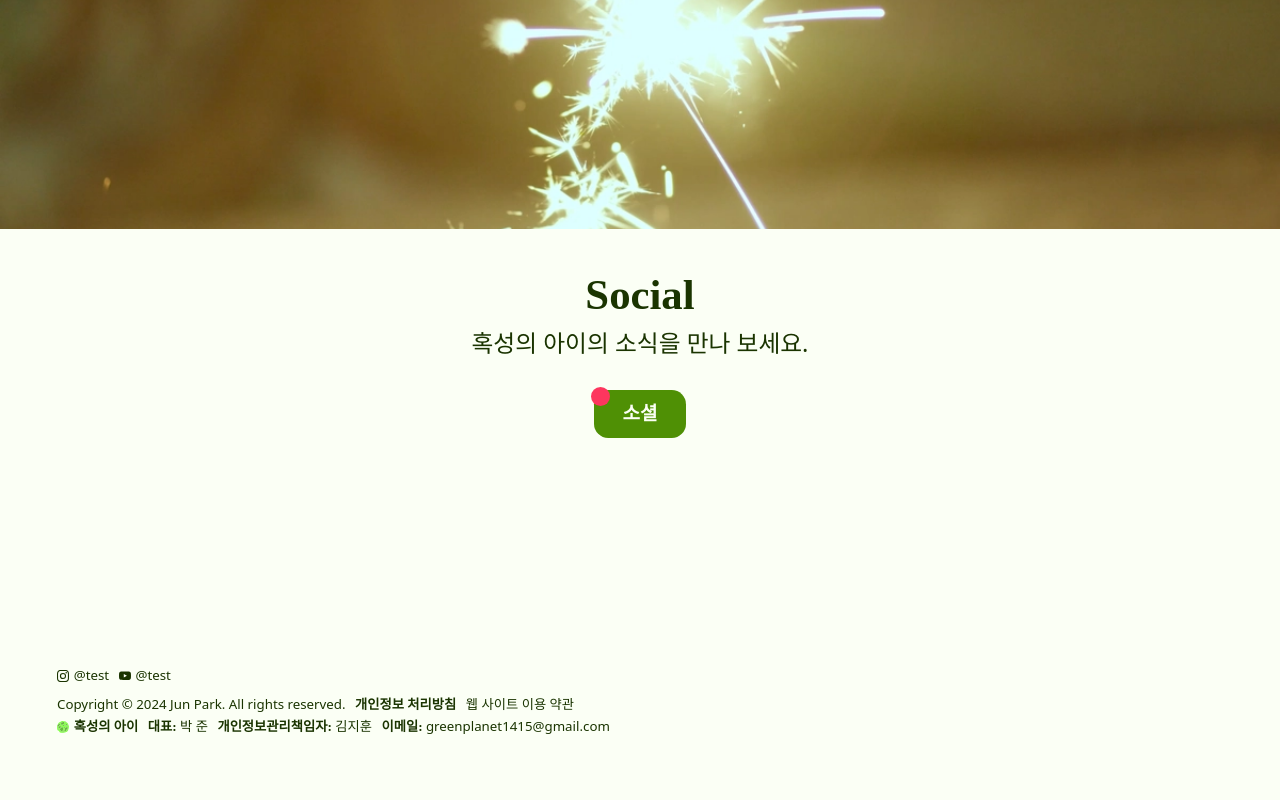
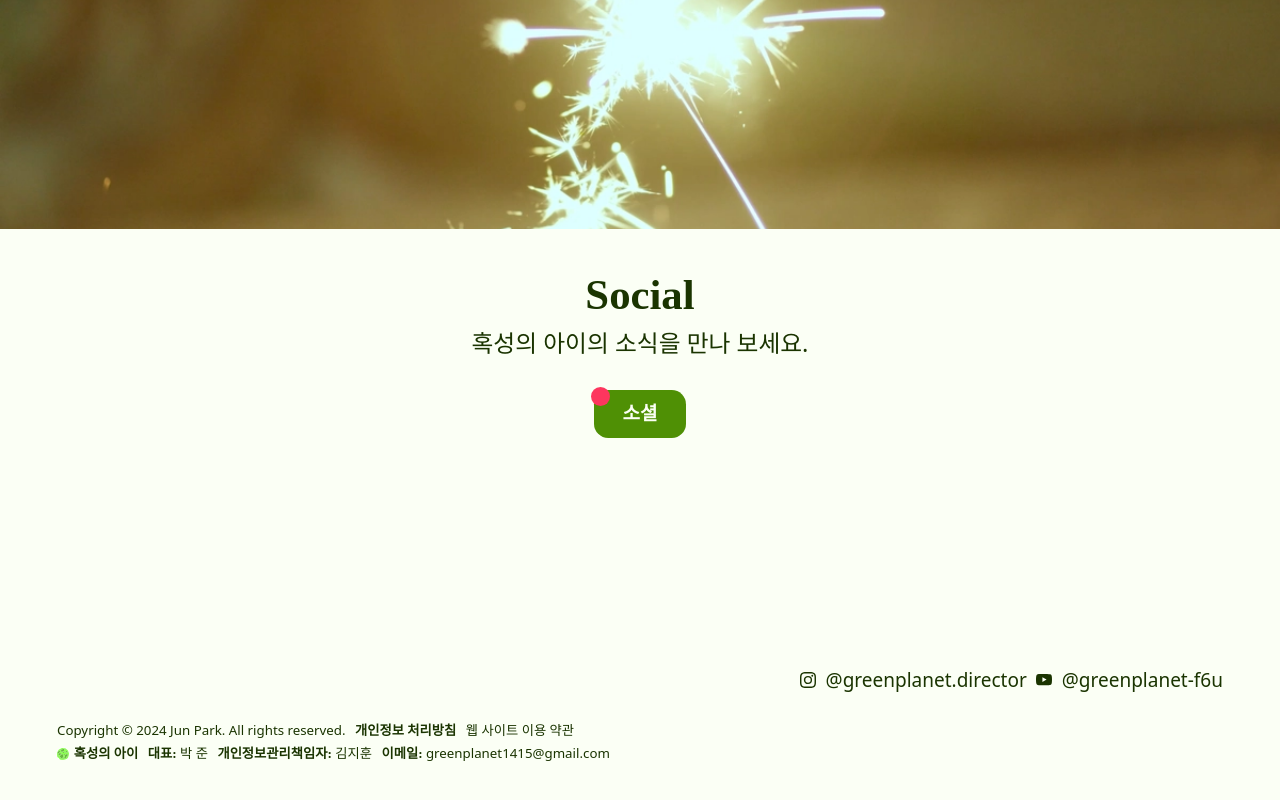
Before and after one commit to jihun-io/grnplnt, a Next.js app: page / in a window 1280 px wide. Shown: the part 5990-6790 px from the top of the page. Before the commit the page ends 6765 px from the top, so only its background shows below. Built offline with nearby package versions, Linux system fonts and the light colour scheme; a web font is replaced by a local one.

Commit message:
Footer 소셜 미디어 링크 수정

```diff
--- a/src/components/footer.js
+++ b/src/components/footer.js
@@ -5,10 +5,10 @@ function IconYouTube() {
   return (
     <svg
       xmlns="http://www.w3.org/2000/svg"
-      width="12"
-      height="12"
+      width="16"
+      height="16"
       fill="currentColor"
-      className="bi bi-youtube mr-1"
+      className="bi bi-youtube mr-2"
       viewBox="0 0 16 16"
     >
       <path d="M8.051 1.999h.089c.822.003 4.987.033 6.11.335a2.01 2.01 0 0 1 1.415 1.42c.101.38.172.883.22 1.402l.01.104.022.26.008.104c.065.914.073 1.77.074 1.957v.075c-.001.194-.01 1.108-.082 2.06l-.008.105-.009.104c-.05.572-.124 1.14-.235 1.558a2.01 2.01 0 0 1-1.415 1.42c-1.16.312-5.569.334-6.18.335h-.142c-.309 0-1.587-.006-2.927-.052l-.17-.006-.087-.004-.171-.007-.171-.007c-1.11-.049-2.167-.128-2.654-.26a2.01 2.01 0 0 1-1.415-1.419c-.111-.417-.185-.986-.235-1.558L.09 9.82l-.008-.104A31 31 0 0 1 0 7.68v-.123c.002-.215.01-.958.064-1.778l.007-.103.003-.052.008-.104.022-.26.01-.104c.048-.519.119-1.023.22-1.402a2.01 2.01 0 0 1 1.415-1.42c.487-.13 1.544-.21 2.654-.26l.17-.007.172-.006.086-.003.171-.007A100 100 0 0 1 7.858 2zM6.4 5.209v4.818l4.157-2.408z" />
@@ -20,10 +20,10 @@ function IconInstagram() {
   return (
     <svg
       xmlns="http://www.w3.org/2000/svg"
-      width="12"
-      height="12"
+      width="16"
+      height="16"
       fill="currentColor"
-      className="bi bi-instagram mr-1"
+      className="bi bi-instagram mr-2"
       viewBox="0 0 16 16"
     >
       <path d="M8 0C5.829 0 5.556.01 4.703.048 3.85.088 3.269.222 2.76.42a3.9 3.9 0 0 0-1.417.923A3.9 3.9 0 0 0 .42 2.76C.222 3.268.087 3.85.048 4.7.01 5.555 0 5.827 0 8.001c0 2.172.01 2.444.048 3.297.04.852.174 1.433.372 1.942.205.526.478.972.923 1.417.444.445.89.719 1.416.923.51.198 1.09.333 1.942.372C5.555 15.99 5.827 16 8 16s2.444-.01 3.298-.048c.851-.04 1.434-.174 1.943-.372a3.9 3.9 0 0 0 1.416-.923c.445-.445.718-.891.923-1.417.197-.509.332-1.09.372-1.942C15.99 10.445 16 10.173 16 8s-.01-2.445-.048-3.299c-.04-.851-.175-1.433-.372-1.941a3.9 3.9 0 0 0-.923-1.417A3.9 3.9 0 0 0 13.24.42c-.51-.198-1.092-.333-1.943-.372C10.443.01 10.172 0 7.998 0zm-.717 1.442h.718c2.136 0 2.389.007 3.232.046.78.035 1.204.166 1.486.275.373.145.64.319.92.599s.453.546.598.92c.11.281.24.705.275 1.485.039.843.047 1.096.047 3.231s-.008 2.389-.047 3.232c-.035.78-.166 1.203-.275 1.485a2.5 2.5 0 0 1-.599.919c-.28.28-.546.453-.92.598-.28.11-.704.24-1.485.276-.843.038-1.096.047-3.232.047s-2.39-.009-3.233-.047c-.78-.036-1.203-.166-1.485-.276a2.5 2.5 0 0 1-.92-.598 2.5 2.5 0 0 1-.6-.92c-.109-.281-.24-.705-.275-1.485-.038-.843-.046-1.096-.046-3.233s.008-2.388.046-3.231c.036-.78.166-1.204.276-1.486.145-.373.319-.64.599-.92s.546-.453.92-.598c.282-.11.705-.24 1.485-.276.738-.034 1.024-.044 2.515-.045zm4.988 1.328a.96.96 0 1 0 0 1.92.96.96 0 0 0 0-1.92m-4.27 1.122a4.109 4.109 0 1 0 0 8.217 4.109 4.109 0 0 0 0-8.217m0 1.441a2.667 2.667 0 1 1 0 5.334 2.667 2.667 0 0 1 0-5.334" />
@@ -34,22 +34,22 @@ function IconInstagram() {
 export default function Footer() {
   return (
     <footer className="flex flex-col text-[0.7rem] gap-y-[0.125rem] pt-16 pb-8 px-6 md:px-8 lg:px-10 xl:px-12">
-      <div className="mb-1">
-        <ul className="flex flex-row gap-x-2">
+      <div className="mb-5 ml-auto text-md">
+        <ul className="text-[1rem] flex flex-row gap-x-2">
           <li>
             <a
               className="inline-flex flex-row items-center"
-              href="https://instagram.com/"
+              href="https://instagram.com/greenplanet.director"
             >
-              <IconInstagram /> @test
+              <IconInstagram /> @greenplanet.director
             </a>
           </li>
           <li>
             <a
               className="inline-flex flex-row items-center"
-              href="https://youtube.com/"
+              href="https://www.youtube.com/@greenplanet-f6u"
             >
-              <IconYouTube /> @test
+              <IconYouTube /> @greenplanet-f6u
             </a>
           </li>
         </ul>
```
